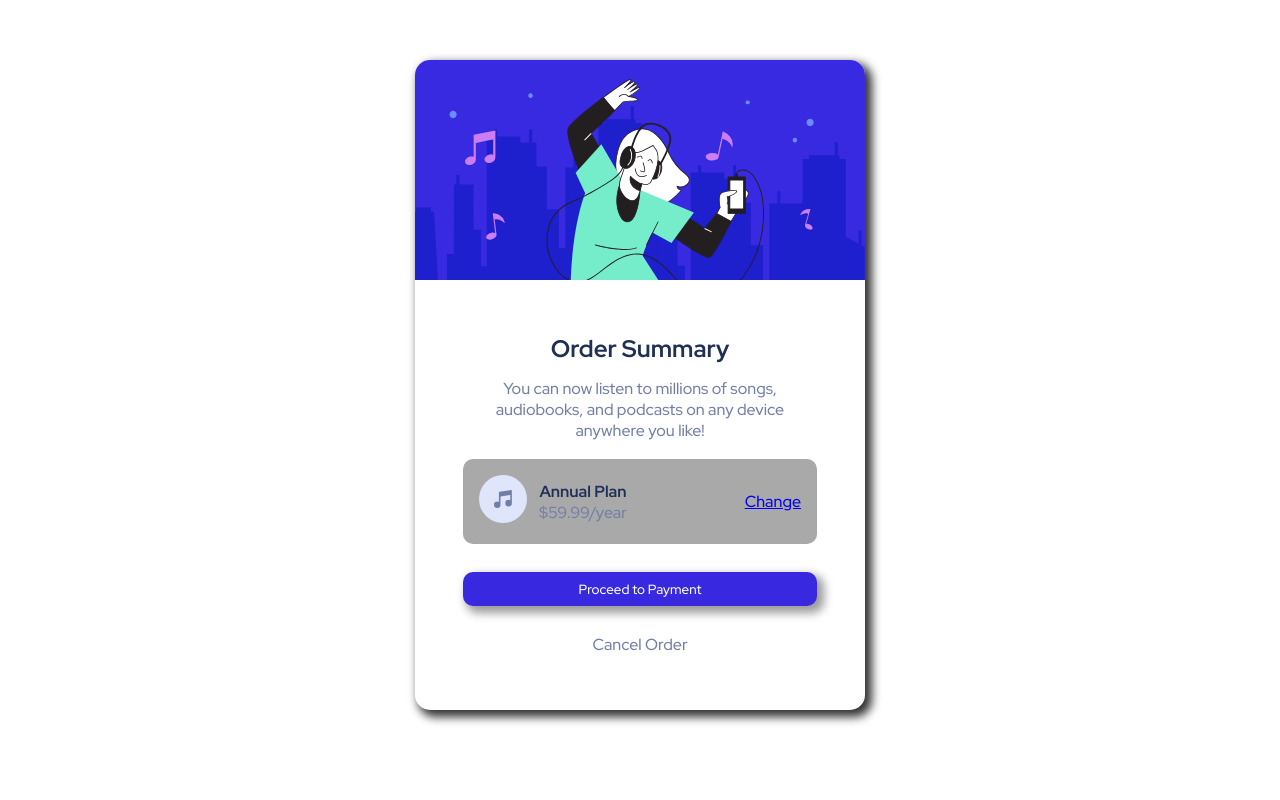
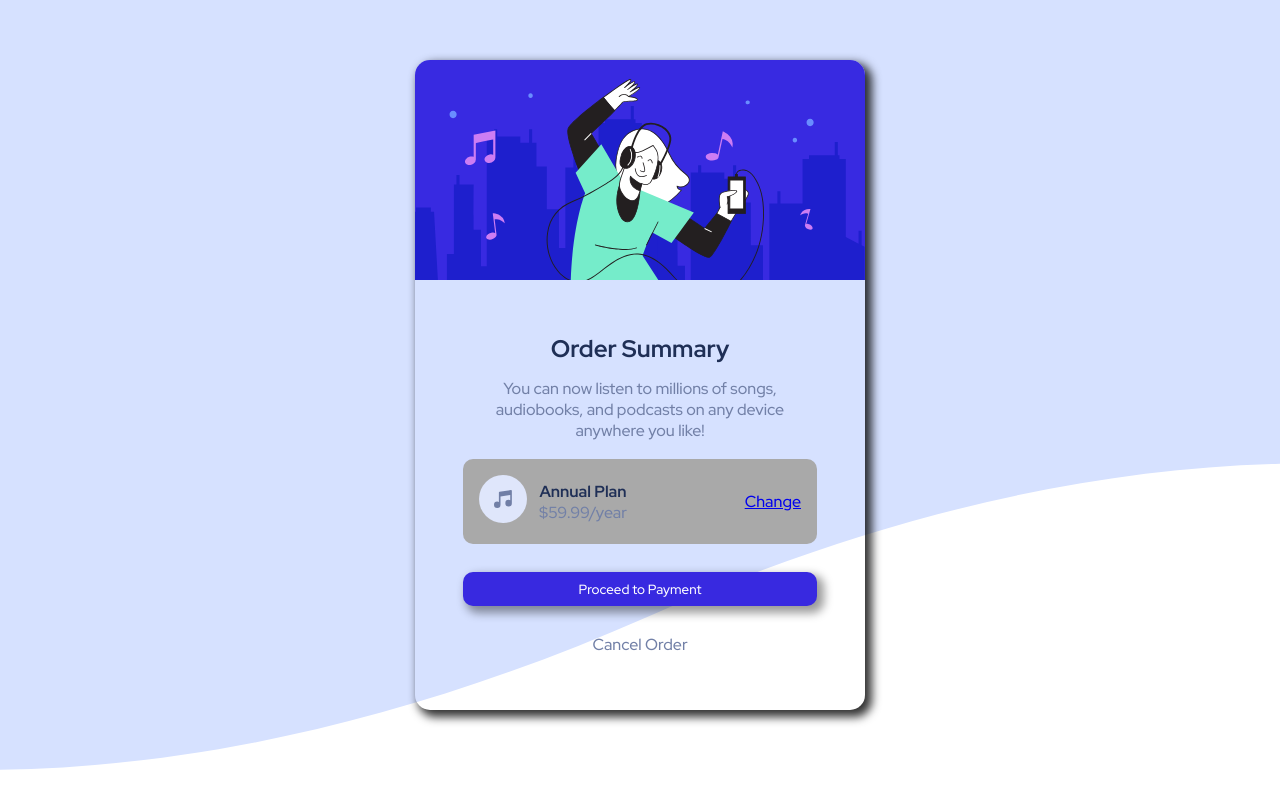
Before and after one commit to mensahAmpomah/Card_Project, a plain HTML site: page index.html in a window 1280 px wide. Drawn offline with Linux system fonts and the light colour scheme.

Commit message:
added background

```diff
--- a/css/style.css
+++ b/css/style.css
@@ -5,6 +5,13 @@
   margin: 0;
   box-sizing: border-box;
   font-family: "Red Hat Display", sans-serif;
+}
+
+body {
+  background-image: url("/images/pattern-background-desktop.svg");
+  background-repeat: no-repeat; /* Prevent the image from repeating */
+  background-size: cover;
+  background-position: center;
 }
 
 .overall-div {
```
